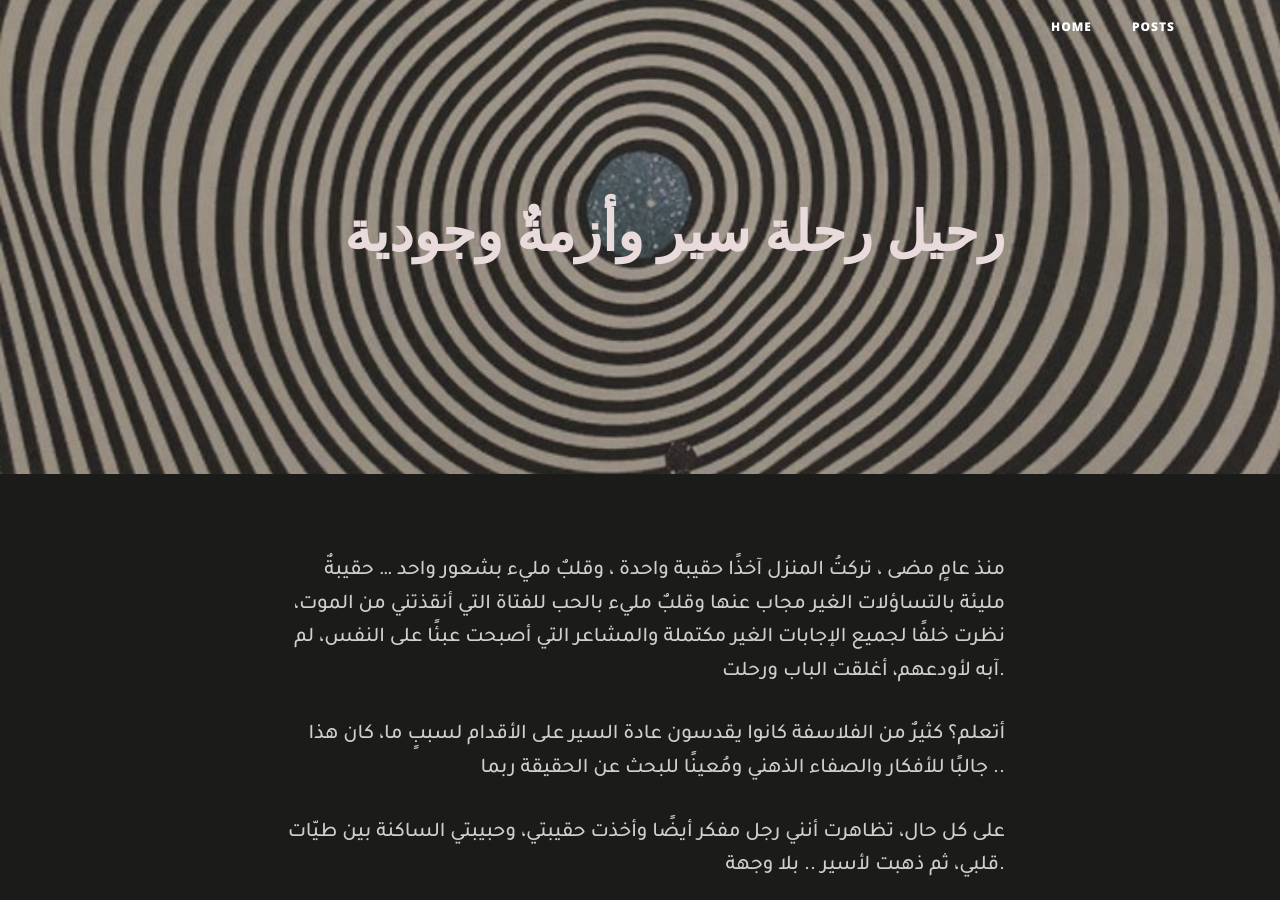
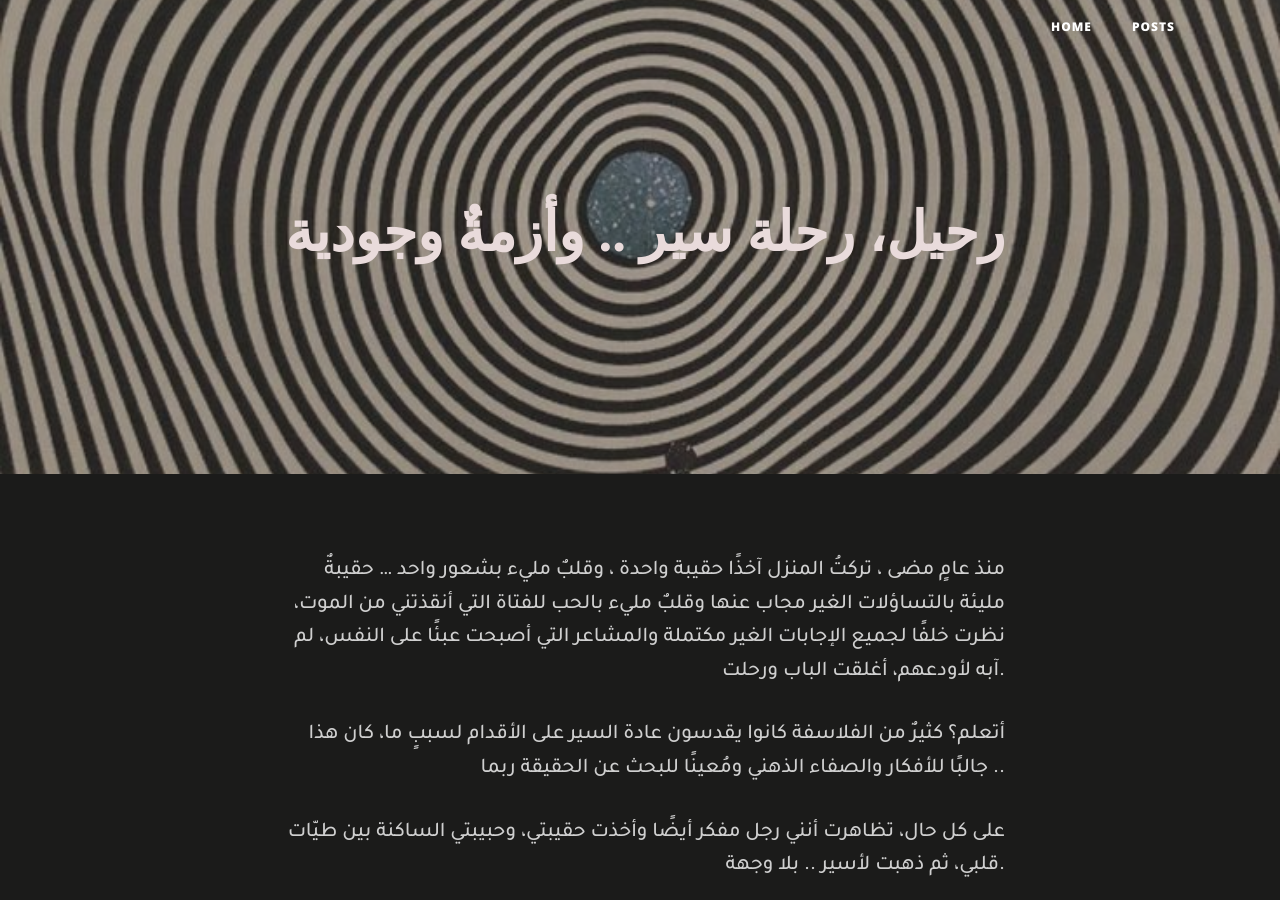
Before and after one commit to yahya-wael/personal-blog, a Jekyll site: the page built from _posts/2022-05-16-رحيل-رحلة-سير-وأزمةٌ-وجودية.md, in a window 1280 px wide and 900 px high. Built offline with Jekyll 4.4.1, drawn with Linux system fonts in a browser that asks for light colours; some web fonts are replaced.

```diff
--- a/_posts/2022-05-16-رحيل-رحلة-سير-وأزمةٌ-وجودية.md
+++ b/_posts/2022-05-16-رحيل-رحلة-سير-وأزمةٌ-وجودية.md
@@ -1,6 +1,6 @@
 ---
 layout: post
-title: رحيل رحلة سير وأزمةٌ وجودية
+title: رحيل، رحلة سير .. وأزمةٌ وجودية
 language: arabic
 date: 2022-05-16T22:30:00.000+03:00
 background: "/uploads/799335076f6b313a3a716eb5b0376479.jpg"
```
